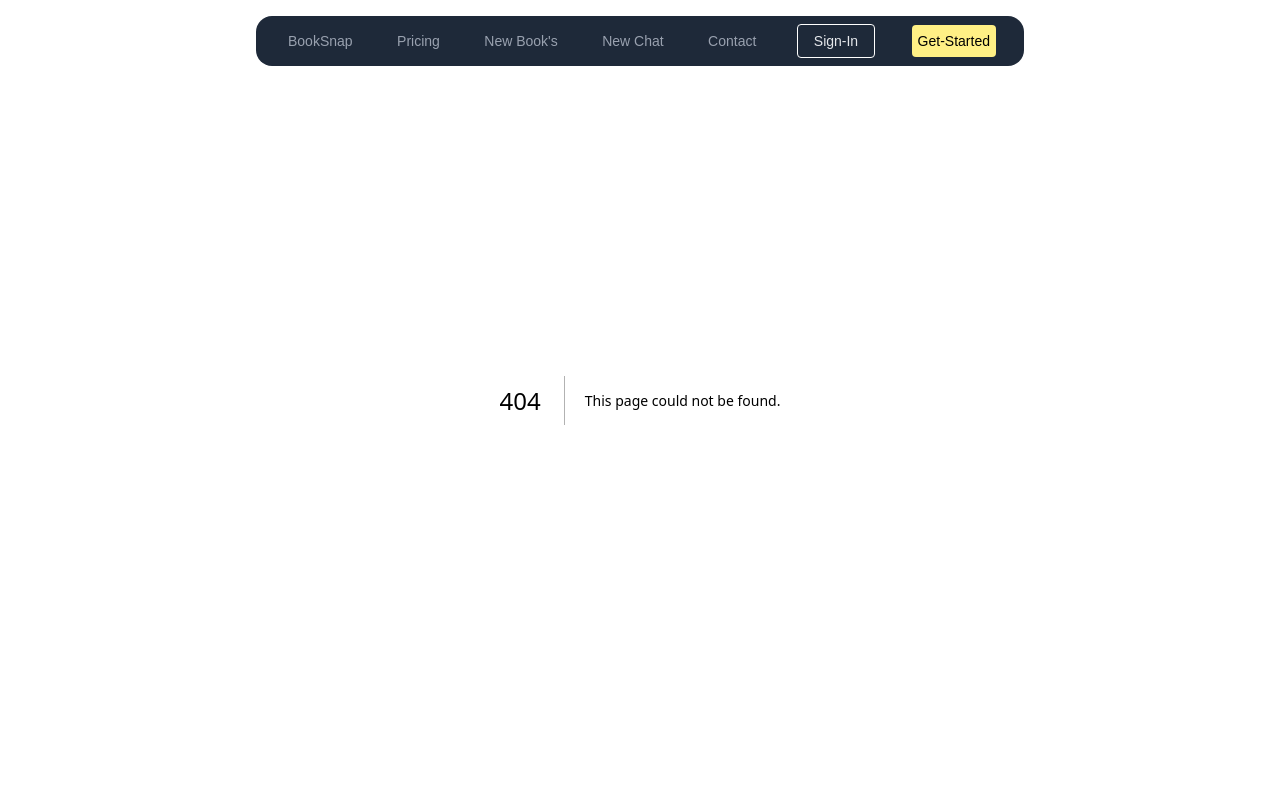
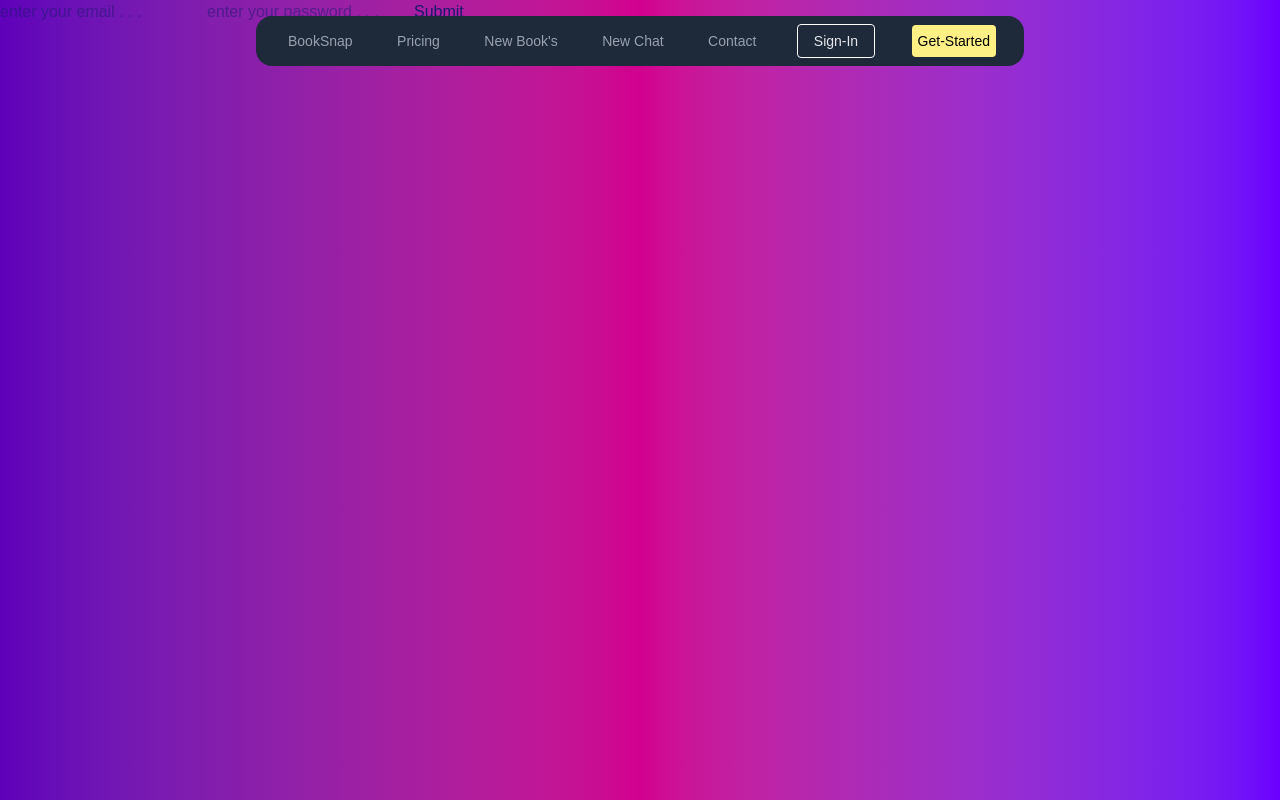
Before and after one commit to rahulkardile/book-summarizer, a Next.js app: page /login in a window 1280 px wide. Before the commit this address had no page. Built offline with nearby package versions, Linux system fonts and the light colour scheme; a web font is replaced by a local one.

Commit message:
login api/page added

```diff
--- /dev/null
+++ b/app/(auth)/login/page.tsx
@@ -0,0 +1,38 @@
+'use client'
+
+import { useRouter } from 'next/navigation';
+import React, { FormEvent } from 'react'
+import { toast } from 'sonner';
+
+const page = () => {
+    const router = useRouter();
+
+    async function handleSubmit(event: FormEvent<HTMLFormElement>) {
+        event.preventDefault();
+        const formData = new FormData(event.currentTarget)
+        const email = formData.get('email')
+        const password = formData.get('password')
+
+        const response = await fetch('/api/auth/login', {
+            method: 'POST',
+            headers: { 'Content-Type': 'application/json' },
+            body: JSON.stringify({ email, password }),
+        })
+
+        if (response.ok) {
+            toast.success("Welcome " + email);
+            router.push('/chat')
+        } else {
+            toast.error("Something went wrong!")
+        }
+    }
+    return (
+        <form action="" onSubmit={handleSubmit}>
+            <input type="email" name="email" placeholder='enter your email . . .' required />
+            <input type="text" name="password" placeholder='enter your password . . . ' required />
+            <button type='submit'>Submit</button>
+        </form>
+    )
+}
+
+export default page
--- /dev/null
+++ b/app/api/auth/login/route.ts
@@ -0,0 +1,27 @@
+
+export async function POST(req: Request) {
+    try {
+        const body = await req.json();
+        const { email, password } = body;
+        console.log({ email, password });
+
+        return new Response(
+            JSON.stringify({
+                success: true,
+                message: "Working as expected"
+            }),
+            { status: 200, headers: { 'Content-Type': 'application/json' } }
+        );
+    } catch (error: any) {
+        const message = error?.type === "CredentialsSignin"
+            ? { error: 'Invalid credentials.' }
+            : { error: 'Something went wrong.' };
+
+        const status = error?.type === "CredentialsSignin" ? 401 : 500;
+
+        return new Response(
+            JSON.stringify(message),
+            { status, headers: { 'Content-Type': 'application/json' } }
+        );
+    }
+}
--- a/app/components/Navbar.tsx
+++ b/app/components/Navbar.tsx
@@ -14,7 +14,7 @@ export default function Navbar() {
       <Link className='hover:text-black rounded hover:bg-white p-1 duration-500' href={"/"}>New Book's</Link>
       <Link className='hover:text-black rounded hover:bg-white p-1 duration-500' href={"/"}>New Chat</Link>
       <Link className='hover:text-black rounded hover:bg-white p-1 duration-500' href={"/"}>Contact</Link>
-      <Link className='text-gray-200 border border-white p-1.5 px-4 rounded' href={"/"}>Sign-In</Link>
+      <Link className='text-gray-200 border border-white p-1.5 px-4 rounded' href={"/login"}>Sign-In</Link>
       <Link className='bg-yellow-200 p-1.5 rounded text-black' href={"/chat"}>Get-Started</Link>
     </nav>
   );
```
